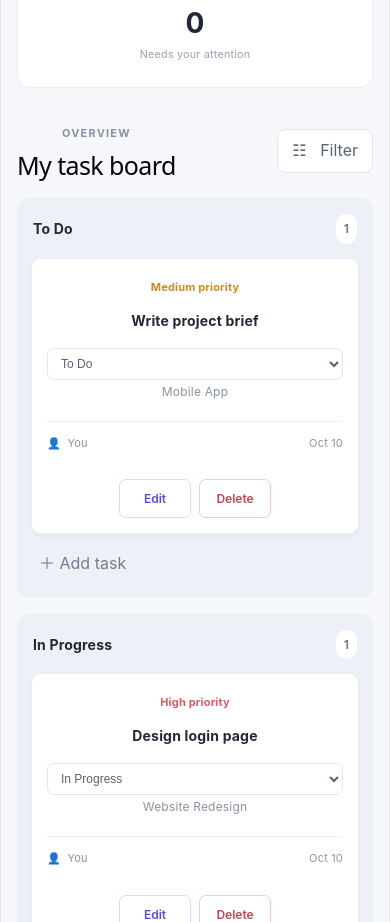
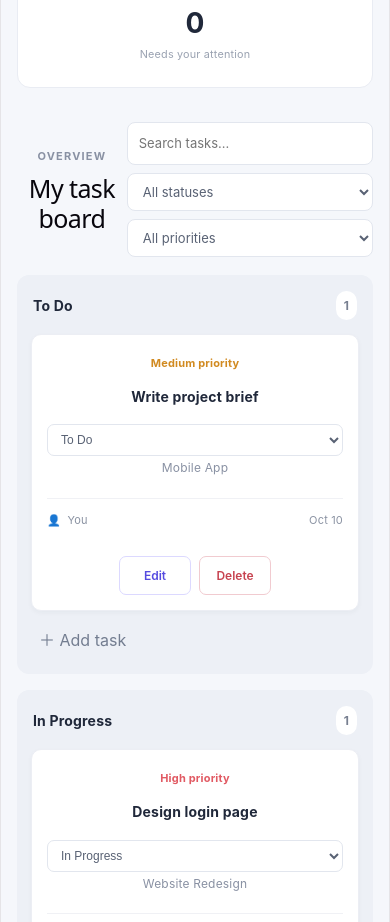
Before and after one commit to deepanshuweb70/Taskflow, a React (Vite) app: page / in a window 390 px wide. Shown: the part 1000-1922 px from the top of the page. Built offline with nearby package versions, Linux system fonts and the light colour scheme.

Commit message:
Add task search and filters

```diff
--- a/src/App.jsx
+++ b/src/App.jsx
@@ -17,6 +17,9 @@ function App() {
   const [project, setProject] = useState('')
   const [priority, setPriority] = useState('Medium')
   const [editingTask, setEditingTask] = useState(null)
+  const [searchTerm, setSearchTerm] = useState('')
+  const [statusFilter, setStatusFilter] = useState('All')
+  const [priorityFilter, setPriorityFilter] = useState('All')
 
     function handleDeleteTask(taskToDelete) {
     setTasks((currentTasks) =>
@@ -89,6 +92,22 @@ function handleChangeStatus(taskToUpdate, newStatus) {
   const inProgressCount = tasks.filter((task) => task.status === 'In Progress').length
   const completedCount = tasks.filter((task) => task.status === 'Done').length
 
+  const filteredTasks = tasks.filter((task) => {
+  const query = searchTerm.trim().toLowerCase()
+
+  const matchesSearch =
+    task.title.toLowerCase().includes(query) ||
+    task.project.toLowerCase().includes(query)
+
+  const matchesStatus =
+    statusFilter === 'All' || task.status === statusFilter
+
+  const matchesPriority =
+    priorityFilter === 'All' || task.priority === priorityFilter
+
+  return matchesSearch && matchesStatus && matchesPriority
+})
+
   return (
     <main className="app">
       <aside className="sidebar">
@@ -129,14 +148,45 @@ function handleChangeStatus(taskToUpdate, newStatus) {
 
         <div className="board-heading" id="board">
           <div><p className="eyebrow">OVERVIEW</p><h2>My task board</h2></div>
-          <button className="filter-button">☷ &nbsp; Filter</button>
+          <div className="board-controls">
+              <input
+              className="search-input"
+              type="search"
+              placeholder="Search tasks..."
+              value={searchTerm}
+              onChange={(event) => setSearchTerm(event.target.value)}
+              aria-label="Search tasks"
+           />
+
+        <select
+             value={statusFilter}
+             onChange={(event) => setStatusFilter(event.target.value)}
+             aria-label="Filter by status"
+       >
+             <option value="All">All statuses</option>
+             {columns.map((status) => (
+             <option key={status} value={status}>{status}</option>
+         ))}
+       </select>
+
+       <select
+              value={priorityFilter}
+              onChange={(event) => setPriorityFilter(event.target.value)}
+              aria-label="Filter by priority"
+       >
+              <option value="All">All priorities</option>
+              <option value="Low">Low priority</option>
+              <option value="Medium">Medium priority</option>
+              <option value="High">High priority</option>
+       </select>
+      </div>
         </div>
 
         <div className="board">
           {columns.map((column) => (
             <section className="column" key={column}>
-              <h3>{column}<span>{tasks.filter((task) => task.status === column).length}</span></h3>
-              {tasks.filter((task) => task.status === column).map((task, index) => (
+              <h3>{column}<span>{filteredTasks.filter((task) => task.status === column).length}</span></h3>
+              {filteredTasks.filter((task) => task.status === column).map((task, index) => (
                 <article className="task-card" key={`${task.title}-${index}`}>
                   <span className={`priority ${task.priority.toLowerCase()}`}>{task.priority} priority</span>
                   <h4>{task.title}</h4>
--- a/src/index.css
+++ b/src/index.css
@@ -109,3 +109,32 @@ code {
   padding: 4px 8px;
   background: var(--code-bg);
 }
+
+.board-controls {
+  display: flex;
+  flex-wrap: wrap;
+  gap: 8px;
+}
+
+.board-controls input,
+.board-controls select {
+  min-width: 145px;
+  padding: 9px 11px;
+  border: 1px solid #e2e6ee;
+  border-radius: 8px;
+  color: #596274;
+  background: #fff;
+  font: inherit;
+  font-size: 13px;
+}
+
+@media (max-width: 640px) {
+  .board-controls {
+    width: 100%;
+  }
+
+  .board-controls input,
+  .board-controls select {
+    flex: 1 1 100%;
+  }
+}
```
